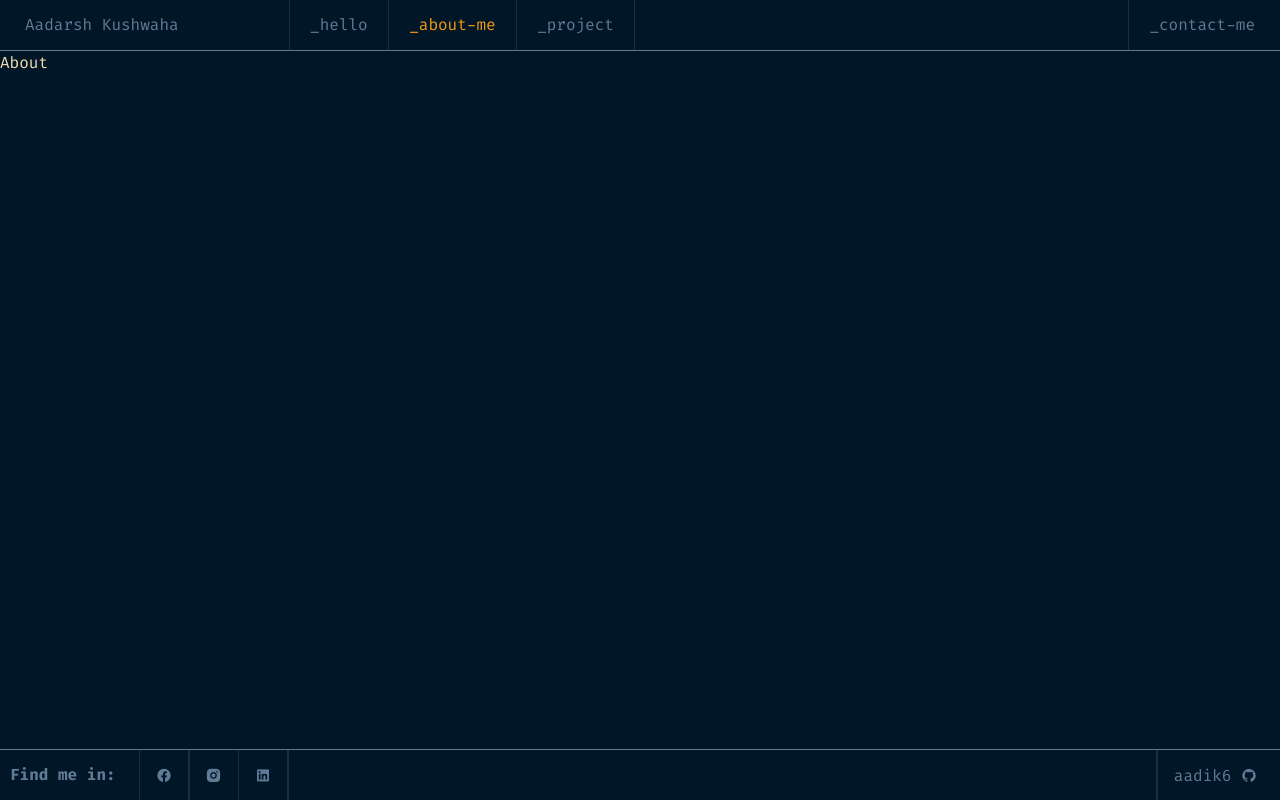
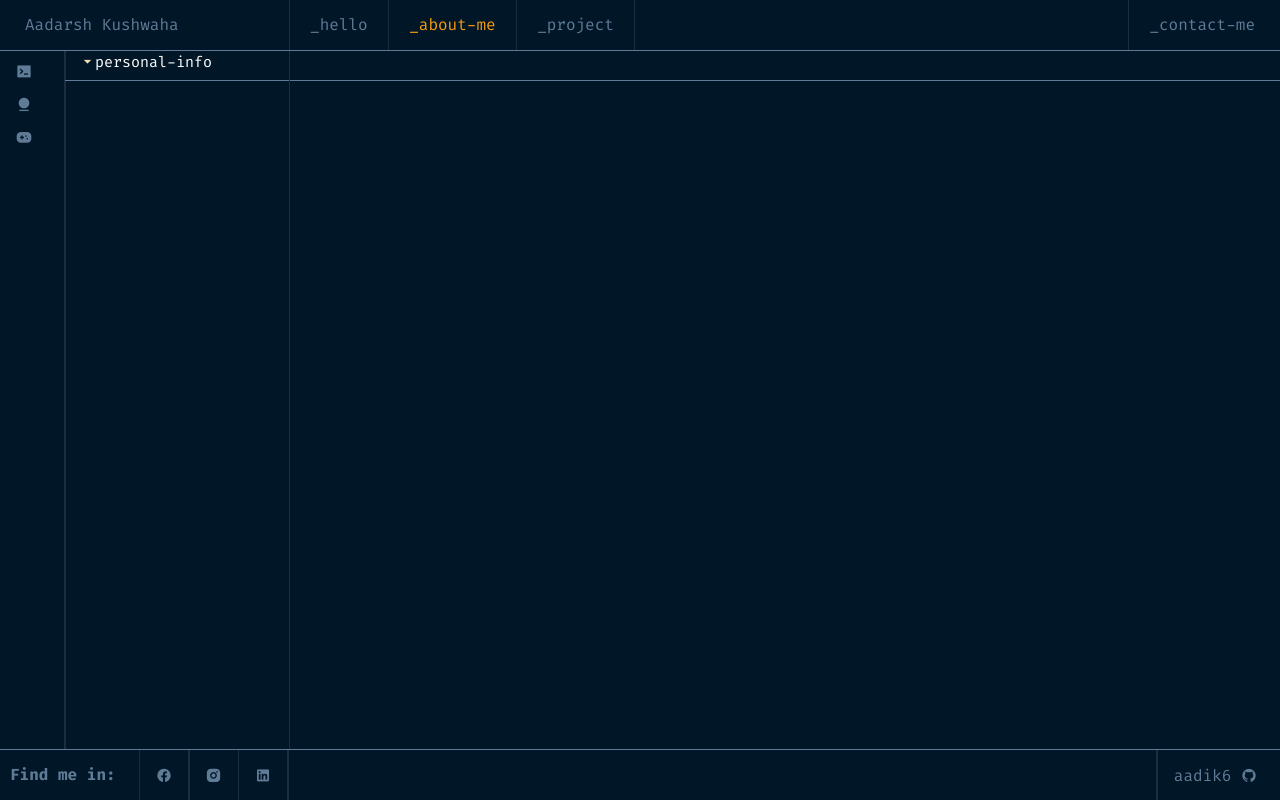
Before and after one commit to aadik6/portfolio, a React (Vite) app: page /about in a window 1280 px wide. Built offline with nearby package versions, Linux system fonts and the light colour scheme.

Commit message:
initiated desktop about section

```diff
--- a/src/component/header.css
+++ b/src/component/header.css
@@ -95,7 +95,7 @@
 .def-hr{
     border: none;
     height: 1px;
-    background-color: #607B96;;
+    background-color: #607B96;
   }
 
 
--- /dev/null
+++ b/src/sections/about.css
@@ -0,0 +1,31 @@
+.separator2 {
+    position: relative;
+    display: flex;
+    align-items: center;
+    justify-content: center;
+    /* padding: 0 px; */
+}
+
+.separator2::before {
+    content: '';
+    display: block;
+    width: 1.5px;
+    height: calc(100vh - 100px);
+    background-color:#1E2D3D;
+    align-items: center;
+}
+
+.icons li{
+    cursor: pointer;
+}
+
+.about-hr{
+    position: absolute;
+    top: 5em;
+    left: 5rem;
+    width: calc(100vw - 65px);
+    border: none;
+    height: 1px;
+    margin-left: -15px;
+    background-color: #607B96;
+}
--- a/src/sections/about.jsx
+++ b/src/sections/about.jsx
@@ -1,8 +1,30 @@
-import React from 'react'
+import React, { useState } from 'react'
+import './about.css'
+import "remixicon/fonts/remixicon.css";
 
 function About() {
+  const [currentFile, setCurrentFile] = useState('personal-info')
   return (
-    <div>About</div>
+    <>
+      <div className="desktop">
+        <div className="about-info tw-flex">
+          <ul className='tw-flex tw-w-20'>
+            <div className="icons tw-ml-2">
+              <li className='tw-ml-2 tw-my-2' onClick={()=>{setCurrentFile('professional-info')}}><i class="ri-terminal-box-fill footer-icon"></i></li>
+              <li className='tw-ml-2 tw-my-2' onClick={()=>{setCurrentFile('personal-info')}}><i class="ri-user-4-fill footer-icon"></i></li>
+              <li className='tw-ml-2 tw-my-2' onClick={()=>{setCurrentFile('hobbies')}}><i class="ri-gamepad-fill footer-icon"></i></li>
+            </div>
+            <li className='tw-mx-8 separator2'></li>
+          </ul>
+          <div className="tw-flex tw-flex-col">
+            <p className='tw-w-[176.5px] tw-text-white tw-text-[15px]'><i class="ri-arrow-down-s-fill"></i>{currentFile}</p>
+            <hr className='about-hr'></hr>
+          </div>
+          <li className='tw-mx-8 separator2'></li>
+        </div>
+
+      </div>
+    </>
   )
 }
 
--- a/src/sections/home.css
+++ b/src/sections/home.css
@@ -5,6 +5,7 @@
   }
   .rightCode {
     width: 100px;
+    /* z-index: 1  ; */
     /* position: relative; */
     /* background: linear-gradient(45deg, #4D5BCE, #43D9AD); */
 
@@ -17,7 +18,7 @@
     height: 50px;
     width: 50px;
     border-radius: 50%;
-    background-color: #43D9AD;
+    background-color: #43d9ac65;
   }
   .color2{
     position: absolute;
@@ -26,7 +27,7 @@
     height: 50px;
     width: 50px;
     border-radius: 50%;
-    background-color: #4D5BCE;
+    background-color: #4d5cce7a;
   }
 
   @media(max-width:768px){
```
